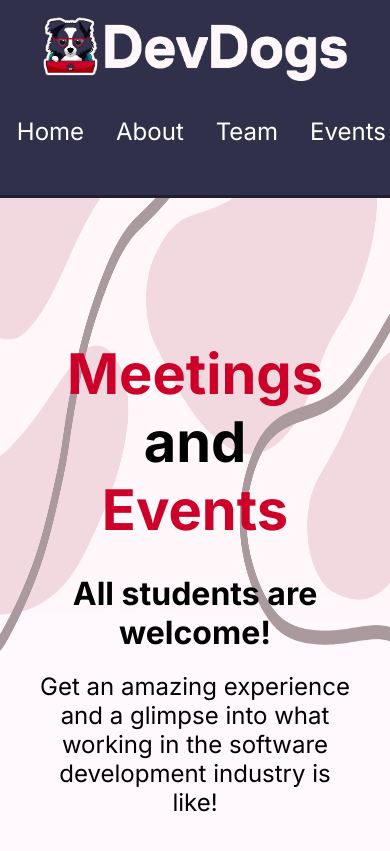
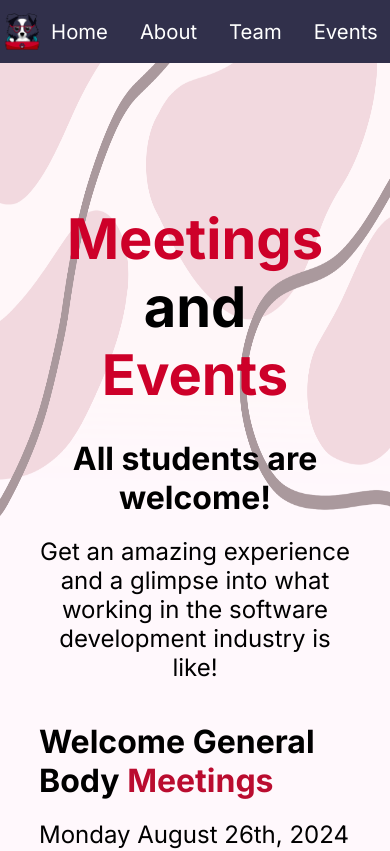
Before and after one commit to DevDogs-UGA/DevDogs-Website, a Next.js app: page /events in a window 390 px wide. Shown: the top 851 px of the page. Built offline with nearby package versions, Linux system fonts and the light colour scheme.

Commit message:
Adjusted Nav bar, added package

```diff
--- a/src/app/components/NavBar.css
+++ b/src/app/components/NavBar.css
@@ -19,14 +19,13 @@ a:hover {
     grid-template-columns: 27% 62%;
     align-items: center;
     text-align: center;
-    padding: 0.05rem;
+
     background-color: #31304b;
-    border-bottom: solid;
-    border-bottom-color: #201f32;
+    /*border-bottom: solid;
+    border-bottom-color: #201f32;*/
 }
 
 .links {
-
     display: grid;
     justify-items: center;
     align-items: center;
@@ -34,26 +33,26 @@ a:hover {
 }
 
 #name2 {
-    margin-top: 0.2rem;
     margin-bottom: 0.2rem;
-    width: 26rem;
-    height: 4.5rem;
     object-fit: cover;
 }
 
 @media only screen and (max-width: 600px) {
     .navbar {
-        display: block;
-        align-items: center;
-        text-align: center;
+        display: grid;
+        grid-template-columns: 9% auto;
         background-color: #31304b;
-        border-bottom: solid;
-        border-bottom-color: #201f32;
+        /*border-bottom: solid;
+        border-bottom-color: #201f32;*/
     }
 
     .links {
         display: grid;
         grid-template-columns: 1fr 1fr 1fr 1fr;
+    }
+
+    .small {
+        font-size: 5.2vw;
     }
 
     #joinus {
--- a/src/app/components/NavBar.js
+++ b/src/app/components/NavBar.js
@@ -4,33 +4,49 @@ import Link from "next/link"
 import "./NavBar.css"
 import Button from "./Button"
 import name2 from "../images/mascotwordlight.png"
+import logoOnly from "../images/logo.png"
 import Image from "next/image"
 import { useState } from "react"
+import MediaQuery from "react-responsive"
 
 const NavBar = () => {
     return (
         <div className="navbar">
+            <MediaQuery minWidth={1224}>
                 <Image
                     id="name2"
                     src={name2}
                     style={{
-                    height: 90,
-                    width: 370,
+                        height: 50,
+                        width: 280,
                     }}
                     alt="Mascot and DevDogs"
                 />
+            </MediaQuery>
+            <MediaQuery maxWidth={600}>
+                <Image
+                    id="name2"
+                    src={logoOnly}
+                    style={{
+                        height: 60,
+                        width: 45,
+                    }}
+                    alt="Mascot"
+                />
+            </MediaQuery>
+
             <div className="links">
 
                 <Link href="/">
-                    <p>Home</p>
+                    <p className="small">Home</p>
                 </Link>
 
                 <Link href="/about">
-                    <p>About</p>
+                    <p className="small">About</p>
                 </Link>
 
                 <Link href="/our-team">
-                    <p>Team</p>
+                    <p className="small">Team</p>
                 </Link>
 
                 {/* <Link href="/resources">
@@ -38,12 +54,14 @@ const NavBar = () => {
                     </Link> */}
 
                 <Link href="/events">
-                    <p>Events</p>
+                    <p className="small">Events</p>
                 </Link>
-
+                <MediaQuery minWidth={1224}>
                     <Link href="https://discord.com/invite/MuyJ4f5xKE">
                         <Button id="joinus">Join Us</Button>
                     </Link>
+                </MediaQuery>
+
             </div>
         </div>
     )
--- a/src/app/layout.js
+++ b/src/app/layout.js
@@ -9,7 +9,7 @@ export const metadata = {
   title: "DevDogs",
   description: "Building software with a purpose at the University of Georgia.",
   // Not sure if this viewport changes anything, doesn't when localhost testing
-  viewport: 'width=device-width, initial-scale=1, maximum-scale=1',
+  //viewport: 'width=device-width, initial-scale=1, maximum-scale=1',
 };
 
 export default function RootLayout({ children }) {
```
Also changed, not shown: package.json (+6 -5 lines), 1 other file (tests, documents, lock files or other folders). Lines whose indentation alone changed are shown as unchanged.
